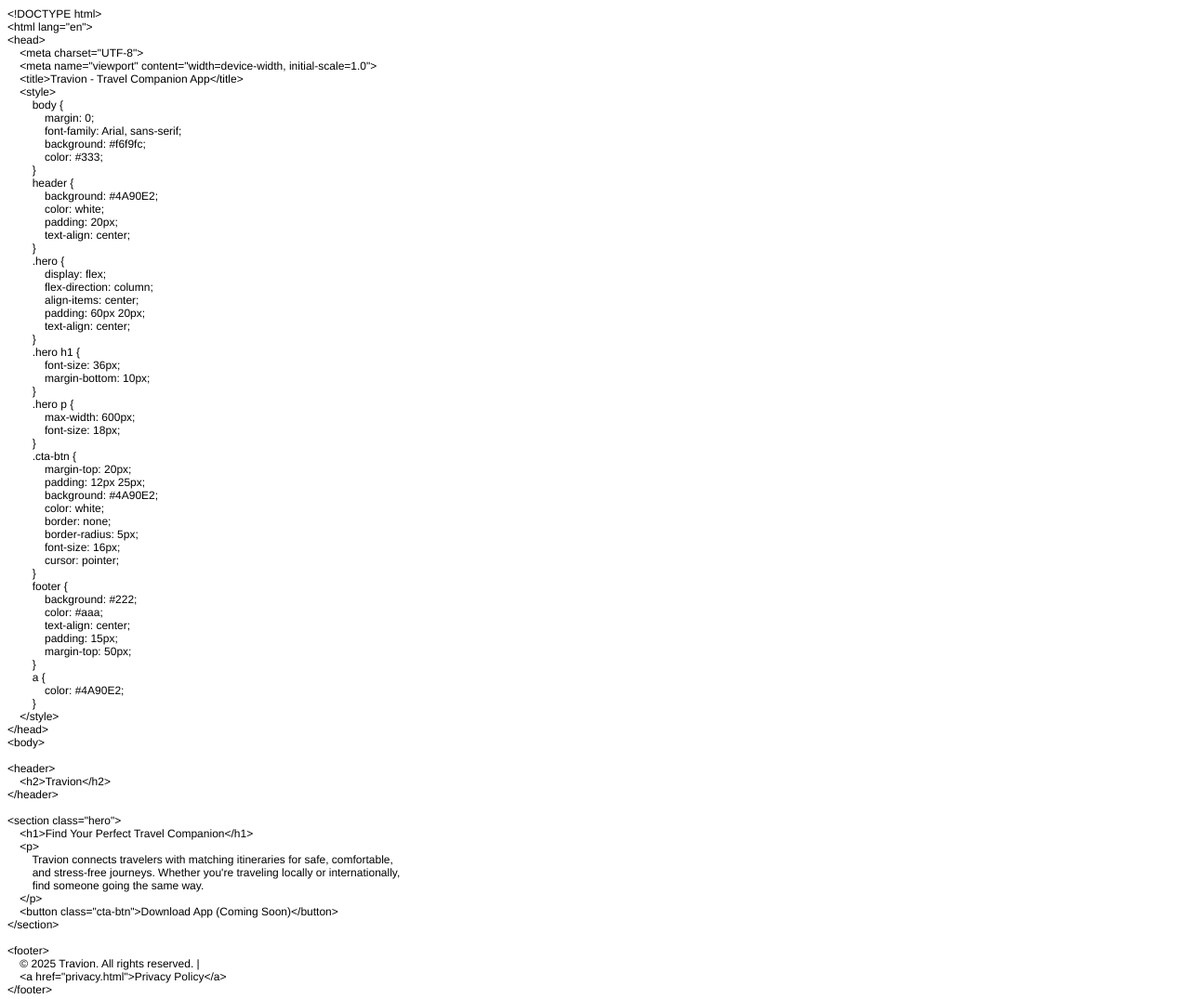
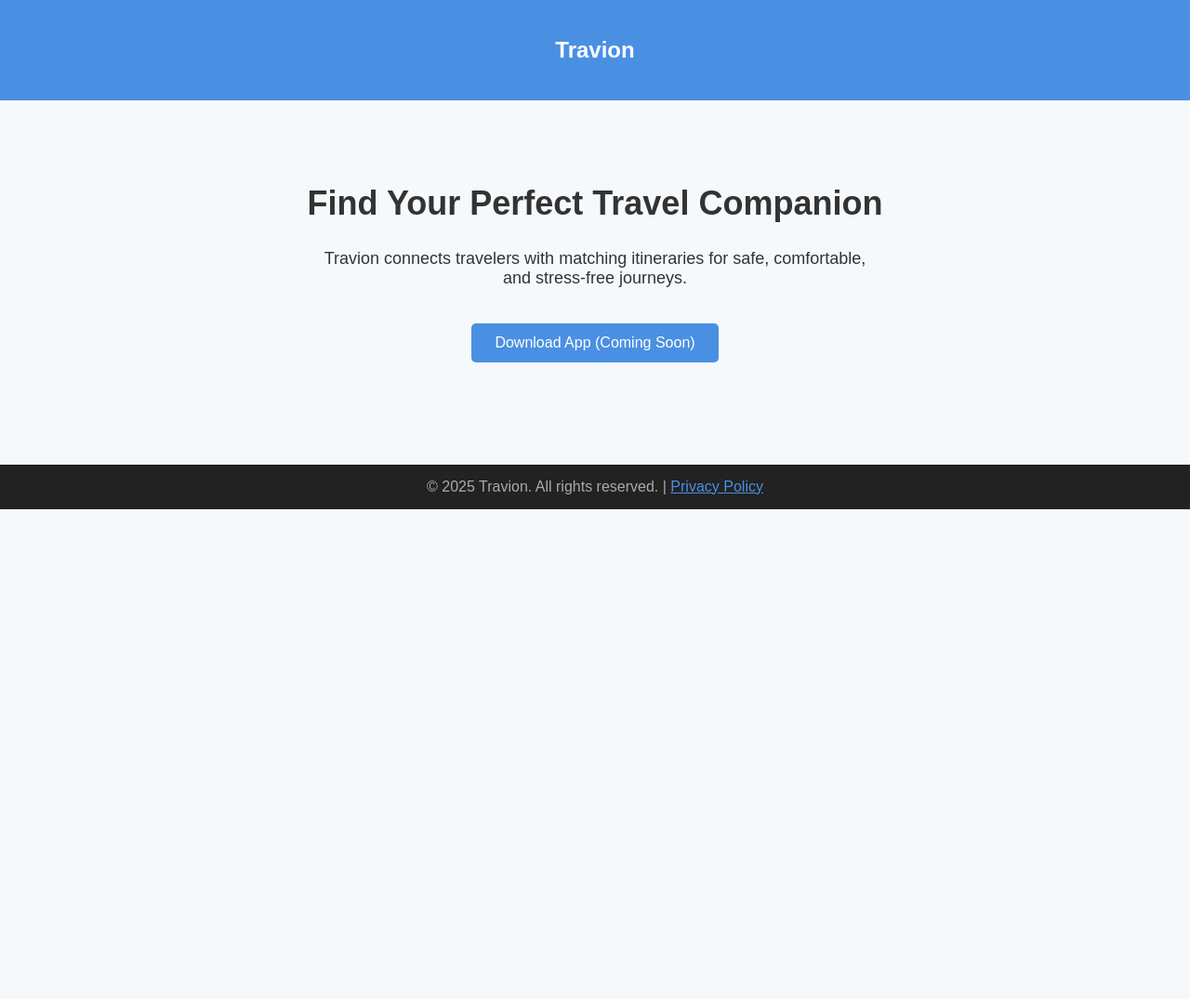
Before and after one commit to signaturetechllc/travionapp, a plain HTML site: page index.html in a window 1280 px wide. Shown: the top 1075 px of the page at 93% size. After the commit the page ends 800 px from the top, so only its background shows below. Drawn offline with Linux system fonts and the light colour scheme.

Commit message:
Update index.html

```diff
--- a/index.html
+++ b/index.html
@@ -1,95 +1,78 @@
-<!DOCTYPE html PUBLIC "-//W3C//DTD HTML 4.01//EN" "http://www.w3.org/TR/html4/strict.dtd">
-<html>
+<!DOCTYPE html>
+<html lang="en">
 <head>
-  <meta http-equiv="Content-Type" content="text/html; charset=utf-8">
-  <meta http-equiv="Content-Style-Type" content="text/css">
-  <title></title>
-  <meta name="Generator" content="Cocoa HTML Writer">
-  <meta name="CocoaVersion" content="2575.7">
-  <style type="text/css">
-    p.p1 {margin: 0.0px 0.0px 0.0px 0.0px; font: 12.0px Helvetica}
-    p.p2 {margin: 0.0px 0.0px 0.0px 0.0px; font: 12.0px Helvetica; min-height: 14.0px}
-  </style>
+    <meta charset="UTF-8">
+    <meta name="viewport" content="width=device-width, initial-scale=1.0">
+    <title>Travion - Travel Companion App</title>
+    <style>
+        body {
+            margin: 0;
+            font-family: Arial, sans-serif;
+            background: #f6f9fc;
+            color: #333;
+        }
+        header {
+            background: #4A90E2;
+            color: white;
+            padding: 20px;
+            text-align: center;
+        }
+        .hero {
+            display: flex;
+            flex-direction: column;
+            align-items: center;
+            padding: 60px 20px;
+            text-align: center;
+        }
+        .hero h1 {
+            font-size: 36px;
+            margin-bottom: 10px;
+        }
+        .hero p {
+            max-width: 600px;
+            font-size: 18px;
+        }
+        .cta-btn {
+            margin-top: 20px;
+            padding: 12px 25px;
+            background: #4A90E2;
+            color: white;
+            border: none;
+            border-radius: 5px;
+            font-size: 16px;
+            cursor: pointer;
+        }
+        footer {
+            background: #222;
+            color: #aaa;
+            text-align: center;
+            padding: 15px;
+            margin-top: 50px;
+        }
+        a {
+            color: #4A90E2;
+        }
+    </style>
 </head>
 <body>
-<p class="p1">&lt;!DOCTYPE html&gt;</p>
-<p class="p1">&lt;html lang="en"&gt;</p>
-<p class="p1">&lt;head&gt;</p>
-<p class="p1"><span class="Apple-converted-space">    </span>&lt;meta charset="UTF-8"&gt;</p>
-<p class="p1"><span class="Apple-converted-space">    </span>&lt;meta name="viewport" content="width=device-width, initial-scale=1.0"&gt;</p>
-<p class="p1"><span class="Apple-converted-space">    </span>&lt;title&gt;Travion - Travel Companion App&lt;/title&gt;</p>
-<p class="p1"><span class="Apple-converted-space">    </span>&lt;style&gt;</p>
-<p class="p1"><span class="Apple-converted-space">        </span>body {</p>
-<p class="p1"><span class="Apple-converted-space">            </span>margin: 0;</p>
-<p class="p1"><span class="Apple-converted-space">            </span>font-family: Arial, sans-serif;</p>
-<p class="p1"><span class="Apple-converted-space">            </span>background: #f6f9fc;</p>
-<p class="p1"><span class="Apple-converted-space">            </span>color: #333;</p>
-<p class="p1"><span class="Apple-converted-space">        </span>}</p>
-<p class="p1"><span class="Apple-converted-space">        </span>header {</p>
-<p class="p1"><span class="Apple-converted-space">            </span>background: #4A90E2;</p>
-<p class="p1"><span class="Apple-converted-space">            </span>color: white;</p>
-<p class="p1"><span class="Apple-converted-space">            </span>padding: 20px;</p>
-<p class="p1"><span class="Apple-converted-space">            </span>text-align: center;</p>
-<p class="p1"><span class="Apple-converted-space">        </span>}</p>
-<p class="p1"><span class="Apple-converted-space">        </span>.hero {</p>
-<p class="p1"><span class="Apple-converted-space">            </span>display: flex;</p>
-<p class="p1"><span class="Apple-converted-space">            </span>flex-direction: column;</p>
-<p class="p1"><span class="Apple-converted-space">            </span>align-items: center;</p>
-<p class="p1"><span class="Apple-converted-space">            </span>padding: 60px 20px;</p>
-<p class="p1"><span class="Apple-converted-space">            </span>text-align: center;</p>
-<p class="p1"><span class="Apple-converted-space">        </span>}</p>
-<p class="p1"><span class="Apple-converted-space">        </span>.hero h1 {</p>
-<p class="p1"><span class="Apple-converted-space">            </span>font-size: 36px;</p>
-<p class="p1"><span class="Apple-converted-space">            </span>margin-bottom: 10px;</p>
-<p class="p1"><span class="Apple-converted-space">        </span>}</p>
-<p class="p1"><span class="Apple-converted-space">        </span>.hero p {</p>
-<p class="p1"><span class="Apple-converted-space">            </span>max-width: 600px;</p>
-<p class="p1"><span class="Apple-converted-space">            </span>font-size: 18px;</p>
-<p class="p1"><span class="Apple-converted-space">        </span>}</p>
-<p class="p1"><span class="Apple-converted-space">        </span>.cta-btn {</p>
-<p class="p1"><span class="Apple-converted-space">            </span>margin-top: 20px;</p>
-<p class="p1"><span class="Apple-converted-space">            </span>padding: 12px 25px;</p>
-<p class="p1"><span class="Apple-converted-space">            </span>background: #4A90E2;</p>
-<p class="p1"><span class="Apple-converted-space">            </span>color: white;</p>
-<p class="p1"><span class="Apple-converted-space">            </span>border: none;</p>
-<p class="p1"><span class="Apple-converted-space">            </span>border-radius: 5px;</p>
-<p class="p1"><span class="Apple-converted-space">            </span>font-size: 16px;</p>
-<p class="p1"><span class="Apple-converted-space">            </span>cursor: pointer;</p>
-<p class="p1"><span class="Apple-converted-space">        </span>}</p>
-<p class="p1"><span class="Apple-converted-space">        </span>footer {</p>
-<p class="p1"><span class="Apple-converted-space">            </span>background: #222;</p>
-<p class="p1"><span class="Apple-converted-space">            </span>color: #aaa;</p>
-<p class="p1"><span class="Apple-converted-space">            </span>text-align: center;</p>
-<p class="p1"><span class="Apple-converted-space">            </span>padding: 15px;</p>
-<p class="p1"><span class="Apple-converted-space">            </span>margin-top: 50px;</p>
-<p class="p1"><span class="Apple-converted-space">        </span>}</p>
-<p class="p1"><span class="Apple-converted-space">        </span>a {</p>
-<p class="p1"><span class="Apple-converted-space">            </span>color: #4A90E2;</p>
-<p class="p1"><span class="Apple-converted-space">        </span>}</p>
-<p class="p1"><span class="Apple-converted-space">    </span>&lt;/style&gt;</p>
-<p class="p1">&lt;/head&gt;</p>
-<p class="p1">&lt;body&gt;</p>
-<p class="p2"><br></p>
-<p class="p1">&lt;header&gt;</p>
-<p class="p1"><span class="Apple-converted-space">    </span>&lt;h2&gt;Travion&lt;/h2&gt;</p>
-<p class="p1">&lt;/header&gt;</p>
-<p class="p2"><br></p>
-<p class="p1">&lt;section class="hero"&gt;</p>
-<p class="p1"><span class="Apple-converted-space">    </span>&lt;h1&gt;Find Your Perfect Travel Companion&lt;/h1&gt;</p>
-<p class="p1"><span class="Apple-converted-space">    </span>&lt;p&gt;</p>
-<p class="p1"><span class="Apple-converted-space">        </span>Travion connects travelers with matching itineraries for safe, comfortable,<span class="Apple-converted-space"> </span></p>
-<p class="p1"><span class="Apple-converted-space">        </span>and stress-free journeys. Whether you're traveling locally or internationally,<span class="Apple-converted-space"> </span></p>
-<p class="p1"><span class="Apple-converted-space">        </span>find someone going the same way.</p>
-<p class="p1"><span class="Apple-converted-space">    </span>&lt;/p&gt;</p>
-<p class="p1"><span class="Apple-converted-space">    </span>&lt;button class="cta-btn"&gt;Download App (Coming Soon)&lt;/button&gt;</p>
-<p class="p1">&lt;/section&gt;</p>
-<p class="p2"><br></p>
-<p class="p1">&lt;footer&gt;</p>
-<p class="p1"><span class="Apple-converted-space">    </span>© 2025 Travion. All rights reserved. |</p>
-<p class="p1"><span class="Apple-converted-space">    </span>&lt;a href="privacy.html"&gt;Privacy Policy&lt;/a&gt;</p>
-<p class="p1">&lt;/footer&gt;</p>
-<p class="p2"><br></p>
-<p class="p1">&lt;/body&gt;</p>
-<p class="p1">&lt;/html&gt;</p>
+
+<header>
+    <h2>Travion</h2>
+</header>
+
+<section class="hero">
+    <h1>Find Your Perfect Travel Companion</h1>
+    <p>
+        Travion connects travelers with matching itineraries for safe, comfortable,
+        and stress-free journeys.
+    </p>
+    <button class="cta-btn">Download App (Coming Soon)</button>
+</section>
+
+<footer>
+    © 2025 Travion. All rights reserved. |
+    <a href="privacy.html">Privacy Policy</a>
+</footer>
+
 </body>
 </html>
```
